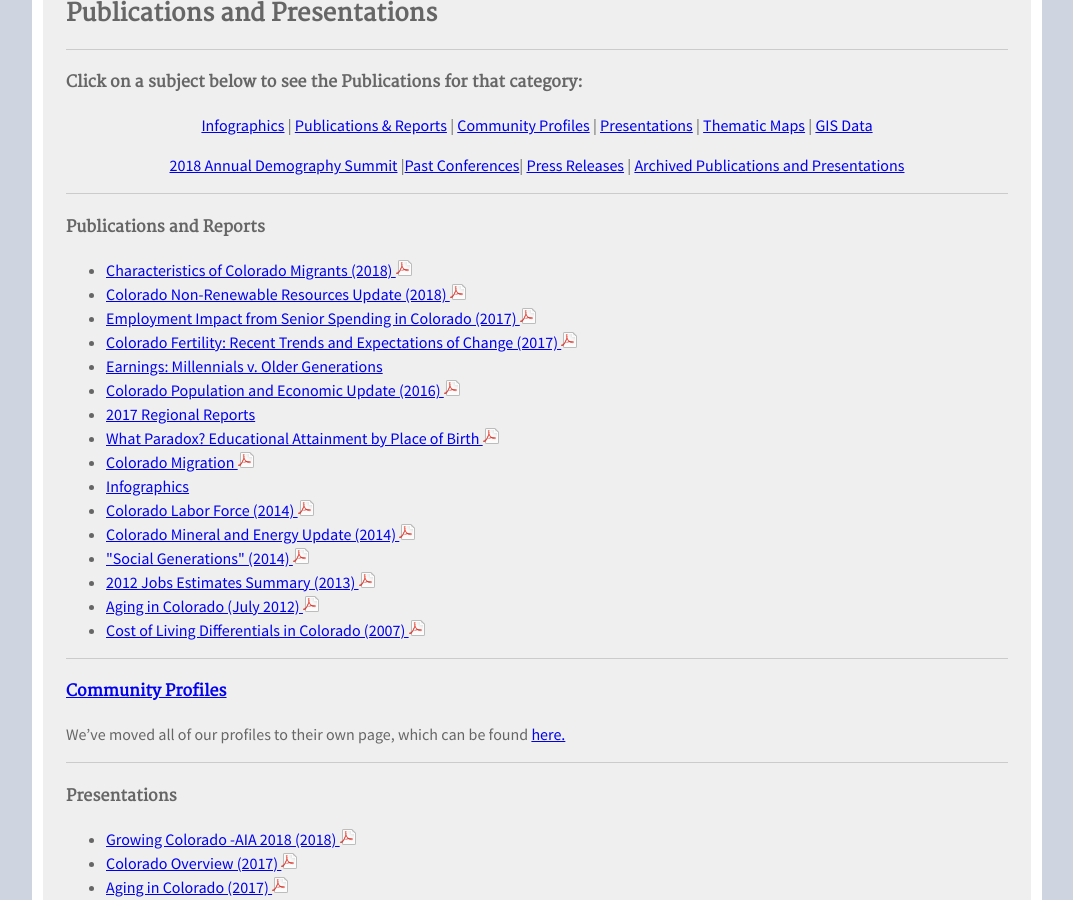
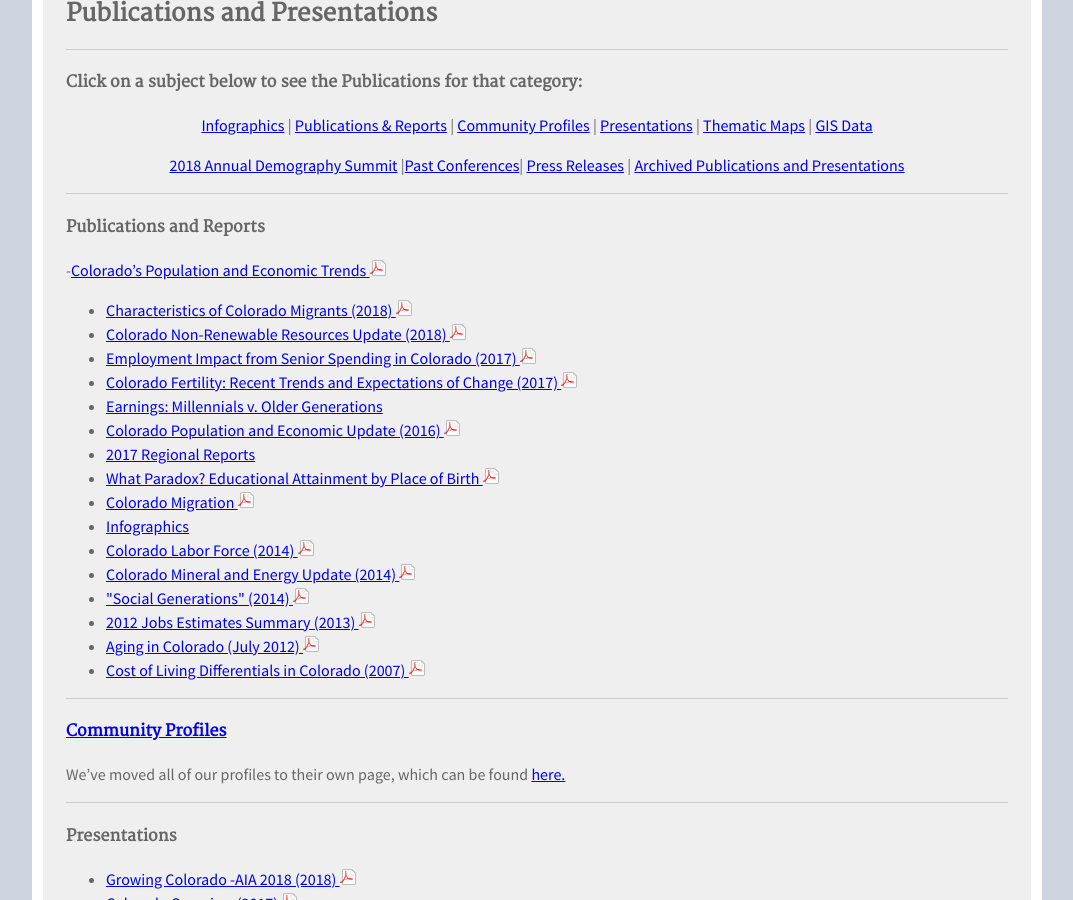
Before and after one commit to TBleess/Website_New, a Jekyll site: the page built from pages/9_Not_in_Menu/publications-and-presentations.md, in a window 1280 px wide and 900 px high, scrolled down 355 px. Shown: the whole window, without its empty margins (103-1176 px from the left). Built offline with Jekyll 4.4.1, drawn with Linux system fonts in a browser that asks for light colours.

Commit message:
Update publications-and-presentations.md

```diff
--- a/pages/9_Not_in_Menu/publications-and-presentations.md
+++ b/pages/9_Not_in_Menu/publications-and-presentations.md
@@ -27,7 +27,7 @@
 - - -
 
 #### Publications and Reports
-
+-[Colorado's Population and Economic Trends ![pdf](/images/page_white_acrobat.png 'download pdf file')](https://drive.google.com/uc?export=download&id=1ftugvPGk5GDFzxan0XAJKq9ytGr7sdCg)
 - [Characteristics of Colorado Migrants (2018) ![pdf](/images/page_white_acrobat.png 'download pdf file')](https://drive.google.com/uc?export=download&id=1UaUuhTWxQiX7Kdu-b3vJn8J9V10BtOFn)
 - [Colorado Non-Renewable Resources Update (2018) ![pdf](/images/page_white_acrobat.png 'download pdf file')](https://drive.google.com/uc?export=download&id=1cT9svV10PxlrC46ucauNJttgJc0GS4sN)
 - [Employment Impact from Senior Spending in Colorado (2017) ![pdf](/images/page_white_acrobat.png 'download pdf file')](https://drive.google.com/uc?export=download&id=0B2FMBVetYCVCSDBQVlE1WkQxUlE)
```
